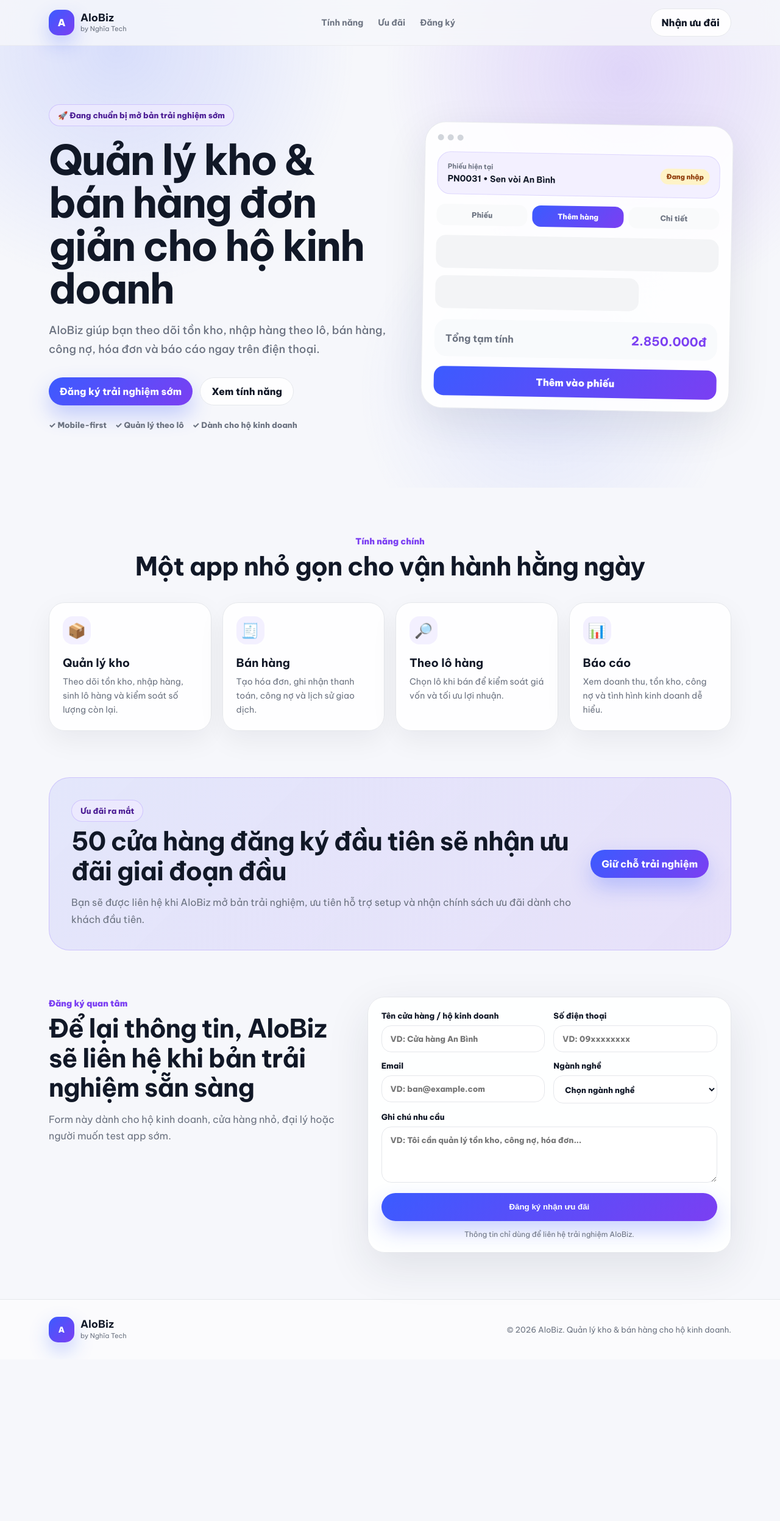
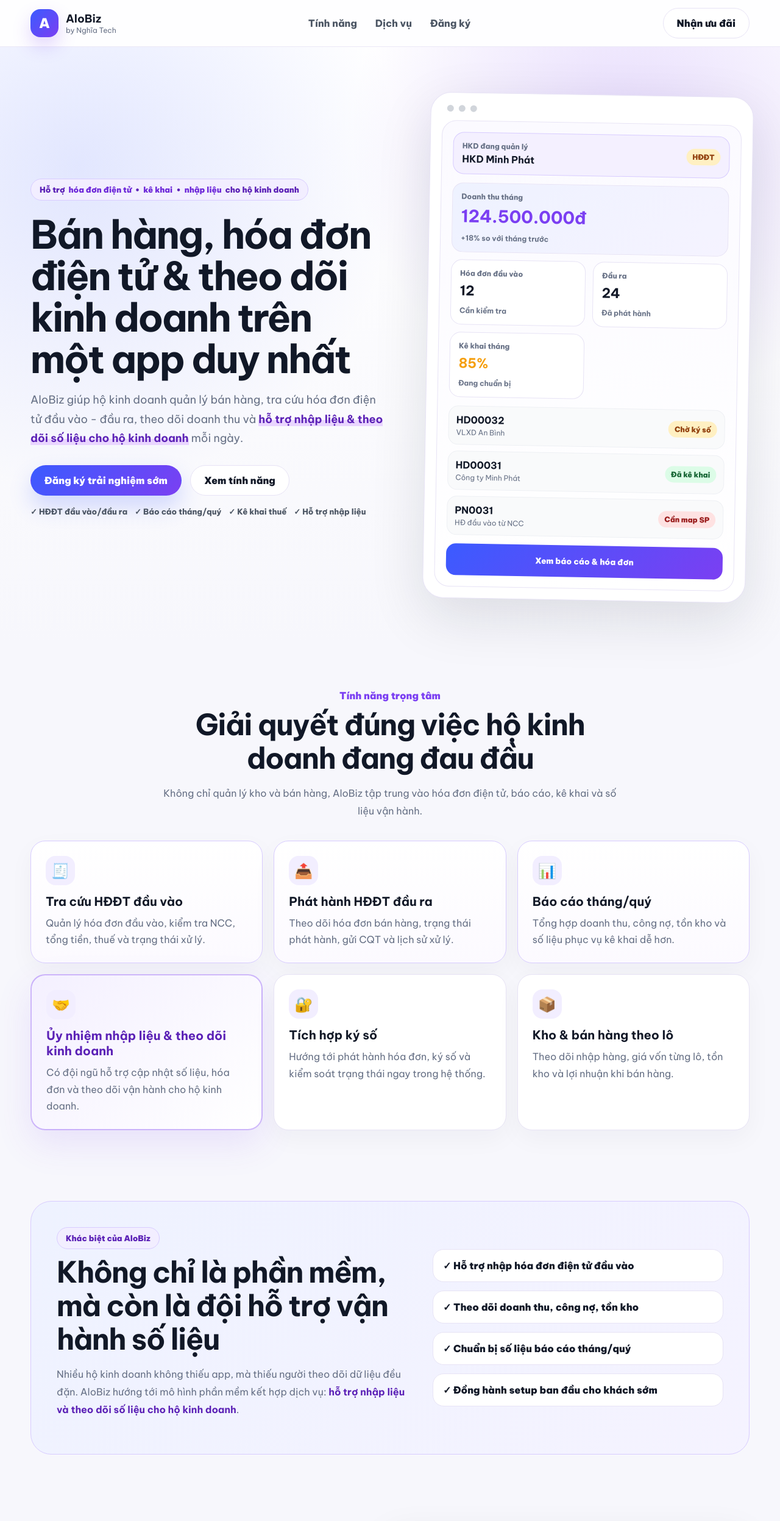
Before and after one commit to Nghiaht90/alobiz-landingpage, a website: page index.html in a window 1280 px wide. Shown: the top 2495 px of the page at 61% size. Before the commit the page ends 2230 px from the top, so only its background shows below. Drawn offline with nearby package versions, Linux system fonts and the light colour scheme.

Commit message:
Add files via upload

```diff
--- a/index.html
+++ b/index.html
@@ -1,178 +1,215 @@
 <!doctype html>
 <html lang="vi">
 <head>
-  <meta charset="utf-8" />
-  <meta name="viewport" content="width=device-width, initial-scale=1" />
-  <title>AloBiz - Quản lý kho & bán hàng</title>
-  <meta name="description" content="AloBiz giúp hộ kinh doanh quản lý kho, bán hàng, công nợ, hóa đơn và báo cáo ngay trên điện thoại." />
-  <meta property="og:title" content="AloBiz - Quản lý kho & bán hàng" />
-  <meta property="og:description" content="Đăng ký trải nghiệm sớm AloBiz và nhận ưu đãi khi app ra mắt." />
-  <meta property="og:type" content="website" />
-  <meta property="og:url" content="https://alobiz.vn" />
-  <meta name="theme-color" content="#3B5BFF" />
+  <meta charset="UTF-8" />
+  <meta name="viewport" content="width=device-width, initial-scale=1.0" />
+  <title>AloBiz - Hóa đơn điện tử, kê khai & quản lý kinh doanh</title>
+  <meta name="description" content="AloBiz hỗ trợ hộ kinh doanh quản lý bán hàng, hóa đơn điện tử đầu vào - đầu ra, báo cáo doanh thu, kê khai và nhập liệu." />
   <link rel="preconnect" href="https://fonts.googleapis.com">
   <link rel="preconnect" href="https://fonts.gstatic.com" crossorigin>
   <link href="https://fonts.googleapis.com/css2?family=Be+Vietnam+Pro:wght@400;500;600;700;800;900&display=swap" rel="stylesheet">
-  <link rel="stylesheet" href="./styles.css" />
+  <link rel="stylesheet" href="styles.css" />
 </head>
 <body>
-  <div class="nen-anh-sang"></div>
-
-  <header class="header">
-    <nav class="nav khung-rong">
-      <a class="logo" href="#top" aria-label="AloBiz trang chủ">
-        <span class="logo-icon">A</span>
-        <span>
+  <header class="site-header">
+    <div class="container header-inner">
+      <a class="brand" href="#top" aria-label="AloBiz">
+        <div class="brand-icon">A</div>
+        <div>
           <strong>AloBiz</strong>
-          <small>by Nghĩa Tech</small>
-        </span>
+          <span>by Nghĩa Tech</span>
+        </div>
       </a>
-      <div class="nav-links">
+      <nav class="nav-links" aria-label="Điều hướng chính">
         <a href="#tinh-nang">Tính năng</a>
-        <a href="#uu-dai">Ưu đãi</a>
+        <a href="#dich-vu">Dịch vụ</a>
         <a href="#dang-ky">Đăng ký</a>
+      </nav>
+      <a class="btn btn-light" href="#dang-ky">Nhận ưu đãi</a>
     </div>
-      <a class="nut nut-phu an-mobile" href="#dang-ky">Nhận ưu đãi</a>
-    </nav>
   </header>
 
   <main id="top">
-    <section class="hero khung-rong">
-      <div class="hero-text">
-        <div class="badge">🚀 Đang chuẩn bị mở bản trải nghiệm sớm</div>
-        <h1>Quản lý kho & bán hàng đơn giản cho hộ kinh doanh</h1>
-        <p class="mo-ta">
-          AloBiz giúp bạn theo dõi tồn kho, nhập hàng theo lô, bán hàng, công nợ,
-          hóa đơn và báo cáo ngay trên điện thoại.
+    <section class="hero">
+      <div class="container hero-grid">
+        <div class="hero-copy">
+          <div class="eyebrow">Hỗ trợ <span>hóa đơn điện tử</span> • <span>kê khai</span> • <span>nhập liệu</span> cho hộ kinh doanh</div>
+          <h1>Bán hàng, hóa đơn điện tử & theo dõi kinh doanh trên một app duy nhất</h1>
+          <p class="hero-subtitle">
+            AloBiz giúp hộ kinh doanh quản lý bán hàng, tra cứu hóa đơn điện tử đầu vào - đầu ra, theo dõi doanh thu và <strong>hỗ trợ nhập liệu & theo dõi số liệu cho hộ kinh doanh</strong> mỗi ngày.
           </p>
           <div class="hero-actions">
-          <a class="nut nut-chinh" href="#dang-ky">Đăng ký trải nghiệm sớm</a>
-          <a class="nut nut-phu" href="#tinh-nang">Xem tính năng</a>
+            <a class="btn btn-primary" href="#dang-ky">Đăng ký trải nghiệm sớm</a>
+            <a class="btn btn-outline" href="#tinh-nang">Xem tính năng</a>
           </div>
-        <div class="trust-row">
-          <span>✓ Mobile-first</span>
-          <span>✓ Quản lý theo lô</span>
-          <span>✓ Dành cho hộ kinh doanh</span>
+          <div class="hero-checks">
+            <span>✓ HĐĐT đầu vào/đầu ra</span>
+            <span>✓ Báo cáo tháng/quý</span>
+            <span>✓ Kê khai thuế</span>
+            <span>✓ Hỗ trợ nhập liệu</span>
           </div>
         </div>
 
-      <div class="mockup-card" aria-label="Mô phỏng giao diện AloBiz">
-        <div class="mockup-top">
+        <div class="phone-card" aria-label="Màn hình demo AloBiz">
+          <div class="phone-top">
             <span></span><span></span><span></span>
           </div>
-        <div class="mockup-header">
+          <div class="app-panel">
+            <div class="app-header-row">
               <div>
-            <small>Phiếu hiện tại</small>
-            <strong>PN0031 • Sen vòi An Bình</strong>
+                <small>HKD đang quản lý</small>
+                <strong>HKD Minh Phát</strong>
               </div>
-          <span class="tag">Đang nhập</span>
+              <span class="status-pill">HĐĐT</span>
             </div>
-        <div class="mockup-tabs">
-          <span>Phiếu</span><span class="active">Thêm hàng</span><span>Chi tiết</span>
+            <div class="metric-grid">
+              <div class="metric-card primary">
+                <small>Doanh thu tháng</small>
+                <strong>124.500.000đ</strong>
+                <span>+18% so với tháng trước</span>
               </div>
-        <div class="field"></div>
-        <div class="field short"></div>
-        <div class="summary">
-          <span>Tổng tạm tính</span>
-          <strong>2.850.000đ</strong>
+              <div class="metric-card">
+                <small>Hóa đơn đầu vào</small>
+                <strong>12</strong>
+                <span>Cần kiểm tra</span>
               </div>
-        <div class="mockup-button">Thêm vào phiếu</div>
+              <div class="metric-card">
+                <small>Đầu ra</small>
+                <strong>24</strong>
+                <span>Đã phát hành</span>
+              </div>
+              <div class="metric-card warning">
+                <small>Kê khai tháng</small>
+                <strong>85%</strong>
+                <span>Đang chuẩn bị</span>
+              </div>
+            </div>
+            <div class="invoice-list">
+              <div class="invoice-row">
+                <div><b>HD00032</b><span>VLXD An Bình</span></div>
+                <em>Chờ ký số</em>
+              </div>
+              <div class="invoice-row">
+                <div><b>HD00031</b><span>Công ty Minh Phát</span></div>
+                <em class="done">Đã kê khai</em>
+              </div>
+              <div class="invoice-row">
+                <div><b>PN0031</b><span>HĐ đầu vào từ NCC</span></div>
+                <em class="check">Cần map SP</em>
+              </div>
+            </div>
+            <button class="mock-button">Xem báo cáo & hóa đơn</button>
+          </div>
+        </div>
       </div>
     </section>
 
-    <section id="tinh-nang" class="khung-rong section">
+    <section id="tinh-nang" class="section">
+      <div class="container">
         <div class="section-title">
-        <span>Tính năng chính</span>
-        <h2>Một app nhỏ gọn cho vận hành hằng ngày</h2>
+          <span>Tính năng trọng tâm</span>
+          <h2>Giải quyết đúng việc hộ kinh doanh đang đau đầu</h2>
+          <p>Không chỉ quản lý kho và bán hàng, AloBiz tập trung vào hóa đơn điện tử, báo cáo, kê khai và số liệu vận hành.</p>
         </div>
-      <div class="grid-4">
-        <article class="feature-card">
-          <div class="icon">📦</div>
-          <h3>Quản lý kho</h3>
-          <p>Theo dõi tồn kho, nhập hàng, sinh lô hàng và kiểm soát số lượng còn lại.</p>
+        <div class="features-grid">
+          <article class="feature-card highlight-soft">
+            <div class="feature-icon">🧾</div>
+            <h3>Tra cứu HĐĐT đầu vào</h3>
+            <p>Quản lý hóa đơn đầu vào, kiểm tra NCC, tổng tiền, thuế và trạng thái xử lý.</p>
+          </article>
+          <article class="feature-card highlight-soft">
+            <div class="feature-icon">📤</div>
+            <h3>Phát hành HĐĐT đầu ra</h3>
+            <p>Theo dõi hóa đơn bán hàng, trạng thái phát hành, gửi CQT và lịch sử xử lý.</p>
+          </article>
+          <article class="feature-card highlight-soft">
+            <div class="feature-icon">📊</div>
+            <h3>Báo cáo tháng/quý</h3>
+            <p>Tổng hợp doanh thu, công nợ, tồn kho và số liệu phục vụ kê khai dễ hơn.</p>
+          </article>
+          <article class="feature-card highlight-strong">
+            <div class="feature-icon">🤝</div>
+            <h3>Ủy nhiệm nhập liệu & theo dõi kinh doanh</h3>
+            <p>Có đội ngũ hỗ trợ cập nhật số liệu, hóa đơn và theo dõi vận hành cho hộ kinh doanh.</p>
           </article>
           <article class="feature-card">
-          <div class="icon">🧾</div>
-          <h3>Bán hàng</h3>
-          <p>Tạo hóa đơn, ghi nhận thanh toán, công nợ và lịch sử giao dịch.</p>
+            <div class="feature-icon">🔐</div>
+            <h3>Tích hợp ký số</h3>
+            <p>Hướng tới phát hành hóa đơn, ký số và kiểm soát trạng thái ngay trong hệ thống.</p>
           </article>
           <article class="feature-card">
-          <div class="icon">🔎</div>
-          <h3>Theo lô hàng</h3>
-          <p>Chọn lô khi bán để kiểm soát giá vốn và tối ưu lợi nhuận.</p>
+            <div class="feature-icon">📦</div>
+            <h3>Kho & bán hàng theo lô</h3>
+            <p>Theo dõi nhập hàng, giá vốn từng lô, tồn kho và lợi nhuận khi bán hàng.</p>
           </article>
-        <article class="feature-card">
-          <div class="icon">📊</div>
-          <h3>Báo cáo</h3>
-          <p>Xem doanh thu, tồn kho, công nợ và tình hình kinh doanh dễ hiểu.</p>
-        </article>
+        </div>
       </div>
     </section>
 
-    <section id="uu-dai" class="khung-rong section offer">
+    <section id="dich-vu" class="section service-section">
+      <div class="container service-box">
         <div>
-        <span class="badge">Ưu đãi ra mắt</span>
-        <h2>50 cửa hàng đăng ký đầu tiên sẽ nhận ưu đãi giai đoạn đầu</h2>
+          <span class="tag">Khác biệt của AloBiz</span>
+          <h2>Không chỉ là phần mềm, mà còn là đội hỗ trợ vận hành số liệu</h2>
           <p>
-          Bạn sẽ được liên hệ khi AloBiz mở bản trải nghiệm, ưu tiên hỗ trợ setup
-          và nhận chính sách ưu đãi dành cho khách đầu tiên.
+            Nhiều hộ kinh doanh không thiếu app, mà thiếu người theo dõi dữ liệu đều đặn. AloBiz hướng tới mô hình phần mềm kết hợp dịch vụ: <strong>hỗ trợ nhập liệu và theo dõi số liệu cho hộ kinh doanh</strong>.
           </p>
         </div>
-      <a class="nut nut-chinh" href="#dang-ky">Giữ chỗ trải nghiệm</a>
+        <ul class="service-list">
+          <li>✓ Hỗ trợ nhập hóa đơn điện tử đầu vào</li>
+          <li>✓ Theo dõi doanh thu, công nợ, tồn kho</li>
+          <li>✓ Chuẩn bị số liệu báo cáo tháng/quý</li>
+          <li>✓ Đồng hành setup ban đầu cho khách sớm</li>
+        </ul>
+      </div>
     </section>
 
-    <section id="dang-ky" class="khung-rong section form-section">
-      <div class="form-intro">
-        <span>Đăng ký quan tâm</span>
-        <h2>Để lại thông tin, AloBiz sẽ liên hệ khi bản trải nghiệm sẵn sàng</h2>
-        <p>Form này dành cho hộ kinh doanh, cửa hàng nhỏ, đại lý hoặc người muốn test app sớm.</p>
+    <section id="dang-ky" class="section form-section">
+      <div class="container form-grid">
+        <div class="form-copy">
+          <span class="tag">Ưu đãi ra mắt</span>
+          <h2>50 hộ kinh doanh đầu tiên được ưu tiên hỗ trợ nhập liệu & setup ban đầu</h2>
+          <p>
+            Đăng ký trước để nhận ưu đãi khi AloBiz mở bản trải nghiệm. Phù hợp cho tạp hóa, shop nhỏ, đại lý, kho vật tư và hộ kinh doanh chưa có kế toán riêng.
+          </p>
         </div>
-
-      <form class="lead-form" id="leadForm">
-        <label>
-          Tên cửa hàng / hộ kinh doanh
-          <input name="ten_cua_hang" type="text" placeholder="VD: Cửa hàng An Bình" required />
+        <form id="leadForm" class="lead-form">
+          <label>Tên cửa hàng / hộ kinh doanh
+            <input name="ten_cua_hang" type="text" placeholder="VD: Tạp hóa Minh Phát" required />
           </label>
-        <label>
-          Số điện thoại
+          <label>Số điện thoại
             <input name="so_dien_thoai" type="tel" placeholder="VD: 09xxxxxxxx" required />
           </label>
-        <label>
-          Email
-          <input name="email" type="email" placeholder="VD: ban@example.com" />
+          <label>Email
+            <input name="email" type="email" placeholder="email của bạn (không bắt buộc)" />
           </label>
-        <label>
-          Ngành nghề
-          <select name="nganh_nghe" required>
-            <option value="">Chọn ngành nghề</option>
-            <option>Tạp hóa / bán lẻ</option>
-            <option>Vật tư / kim khí</option>
-            <option>Thiết bị vệ sinh</option>
-            <option>Thời trang / phụ kiện</option>
-            <option>Khác</option>
+          <label>Ngành nghề
+            <input name="nganh_nghe" type="text" placeholder="VD: tạp hóa, vật liệu, phụ kiện..." />
+          </label>
+          <label>Nhu cầu quan tâm nhất
+            <select name="nhu_cau">
+              <option value="ho_tro_nhap_lieu">Hỗ trợ nhập liệu & theo dõi số liệu</option>
+              <option value="hoa_don_dien_tu">Hóa đơn điện tử đầu vào / đầu ra</option>
+              <option value="ke_khai_thue">Báo cáo & kê khai thuế</option>
+              <option value="quan_ly_kho_ban_hang">Quản lý kho & bán hàng</option>
+              <option value="tich_hop_ky_so">Tích hợp ký số</option>
             </select>
           </label>
-        <label class="full">
-          Ghi chú nhu cầu
-          <textarea name="ghi_chu" rows="4" placeholder="VD: Tôi cần quản lý tồn kho, công nợ, hóa đơn..."></textarea>
-        </label>
-        <button class="nut nut-chinh full" type="submit">Đăng ký nhận ưu đãi</button>
-        <p class="form-note">Thông tin chỉ dùng để liên hệ trải nghiệm AloBiz.</p>
+          <button class="btn btn-primary form-submit" type="submit">Đăng ký nhận ưu đãi</button>
+          <p id="formMessage" class="form-message" role="status"></p>
         </form>
+      </div>
     </section>
   </main>
 
   <footer class="footer">
-    <div class="khung-rong footer-inner">
-      <div class="logo">
-        <span class="logo-icon">A</span>
-        <span><strong>AloBiz</strong><small>by Nghĩa Tech</small></span>
-      </div>
-      <p>© <span id="namHienTai"></span> AloBiz. Quản lý kho & bán hàng cho hộ kinh doanh.</p>
+    <div class="container footer-inner">
+      <strong>AloBiz</strong>
+      <span>Quản lý kho, bán hàng, hóa đơn điện tử & số liệu kinh doanh — by Nghĩa Tech</span>
     </div>
   </footer>
 
-  <div class="toast" id="toast" role="status" aria-live="polite"></div>
-  <script src="./script.js"></script>
+  <script src="https://cdn.jsdelivr.net/npm/@supabase/supabase-js@2"></script>
+  <script src="script.js"></script>
 </body>
 </html>
--- a/script.js
+++ b/script.js
@@ -1,91 +1,53 @@
-// ===== BAT DAU CAU HINH FORM =====
-// Cach 1: De trong neu chua cau hinh DB, form van hien thong bao thanh cong demo.
-// Cach 2: Neu muon luu vao Supabase, dien SUPABASE_URL va SUPABASE_ANON_KEY ben duoi.
-const SUPABASE_URL = '';
-const SUPABASE_ANON_KEY = '';
-const BANG_LEAD = 'landing_leads';
-// ===== KET THUC CAU HINH FORM =====
+// ===== BAT DAU CAU HINH SUPABASE =====
+// Sau khi tạo project Supabase, thay 2 giá trị bên dưới.
+const SUPABASE_URL = 'DIEN_SUPABASE_URL_CUA_BAN';
+const SUPABASE_ANON_KEY = 'DIEN_SUPABASE_ANON_KEY_CUA_BAN';
+// ===== KET THUC CAU HINH SUPABASE =====
 
-// ===== BAT DAU HAM hienThongBao =====
-function hienThongBao(noidung, loai = 'thanhcong') {
-  const toast = document.getElementById('toast');
-  toast.textContent = noidung;
-  toast.className = `toast hien ${loai === 'loi' ? 'loi' : ''}`;
-  window.clearTimeout(window.__alobizToastTimer);
-  window.__alobizToastTimer = window.setTimeout(() => {
-    toast.className = 'toast';
-  }, 3200);
+// ===== BAT DAU HAM khoiTaoFormLead =====
+const form = document.getElementById('leadForm');
+const formMessage = document.getElementById('formMessage');
+
+function hienThongBao(noidung, loi = false) {
+  formMessage.textContent = noidung;
+  formMessage.style.color = loi ? '#DC2626' : '#5B21B6';
 }
-// ===== KET THUC HAM hienThongBao =====
 
-// ===== BAT DAU HAM layDuLieuForm =====
-function layDuLieuForm(form) {
+form?.addEventListener('submit', async (event) => {
+  event.preventDefault();
+
   const data = new FormData(form);
-  return {
-    ten_cua_hang: (data.get('ten_cua_hang') || '').trim(),
-    so_dien_thoai: (data.get('so_dien_thoai') || '').trim(),
-    email: (data.get('email') || '').trim(),
-    nganh_nghe: (data.get('nganh_nghe') || '').trim(),
-    ghi_chu: (data.get('ghi_chu') || '').trim(),
+  const lead = {
+    ten_cua_hang: data.get('ten_cua_hang')?.toString().trim(),
+    so_dien_thoai: data.get('so_dien_thoai')?.toString().trim(),
+    email: data.get('email')?.toString().trim() || null,
+    nganh_nghe: data.get('nganh_nghe')?.toString().trim() || null,
+    nhu_cau: data.get('nhu_cau')?.toString().trim() || 'ho_tro_nhap_lieu',
     nguon: 'alobiz.vn',
+    trang_thai: 'moi_dang_ky',
   };
-}
-// ===== KET THUC HAM layDuLieuForm =====
 
-// ===== BAT DAU HAM guiLeadSupabase =====
-async function guiLeadSupabase(lead) {
-  if (!SUPABASE_URL || !SUPABASE_ANON_KEY) {
-    console.info('Demo lead:', lead);
-    return { demo: true };
+  if (!lead.ten_cua_hang || !lead.so_dien_thoai) {
+    hienThongBao('Vui lòng nhập tên cửa hàng và số điện thoại.', true);
+    return;
   }
 
-  const response = await fetch(`${SUPABASE_URL}/rest/v1/${BANG_LEAD}`, {
-    method: 'POST',
-    headers: {
-      'Content-Type': 'application/json',
-      'apikey': SUPABASE_ANON_KEY,
-      'Authorization': `Bearer ${SUPABASE_ANON_KEY}`,
-      'Prefer': 'return=minimal',
-    },
-    body: JSON.stringify(lead),
-  });
-
-  if (!response.ok) {
-    const text = await response.text();
-    throw new Error(text || 'Không gửi được thông tin');
+  if (SUPABASE_URL.includes('DIEN_') || SUPABASE_ANON_KEY.includes('DIEN_')) {
+    hienThongBao('Form đã sẵn sàng. Bạn cần điền SUPABASE_URL và SUPABASE_ANON_KEY trong script.js để lưu lead thật.', true);
+    return;
   }
 
-  return { ok: true };
-}
-// ===== KET THUC HAM guiLeadSupabase =====
+  try {
+    const supabase = window.supabase.createClient(SUPABASE_URL, SUPABASE_ANON_KEY);
+    const { error } = await supabase.from('landing_leads').insert([lead]);
 
-// ===== BAT DAU HAM khoiTaoLandingPage =====
-function khoiTaoLandingPage() {
-  document.getElementById('namHienTai').textContent = new Date().getFullYear();
+    if (error) throw error;
 
-  const form = document.getElementById('leadForm');
-  form.addEventListener('submit', async (event) => {
-    event.preventDefault();
-
-    const button = form.querySelector('button[type="submit"]');
-    const textCu = button.textContent;
-    button.disabled = true;
-    button.textContent = 'Đang gửi...';
-
-    try {
-      const lead = layDuLieuForm(form);
-      await guiLeadSupabase(lead);
-      hienThongBao('Đã ghi nhận thông tin. AloBiz sẽ liên hệ bạn khi bản trải nghiệm sẵn sàng.');
-      form.reset();
-    } catch (error) {
-      console.error(error);
-      hienThongBao('Gửi thông tin chưa thành công. Vui lòng thử lại sau.', 'loi');
-    } finally {
-      button.disabled = false;
-      button.textContent = textCu;
-    }
-  });
-}
-// ===== KET THUC HAM khoiTaoLandingPage =====
-
-khoiTaoLandingPage();
+    form.reset();
+    hienThongBao('Đăng ký thành công. AloBiz sẽ liên hệ bạn sớm!');
+  } catch (error) {
+    console.error(error);
+    hienThongBao('Chưa gửi được thông tin. Vui lòng thử lại hoặc liên hệ trực tiếp.', true);
+  }
+});
+// ===== KET THUC HAM khoiTaoFormLead =====
```
Also changed, not shown: README.md, styles.css, 1 other file. Lines whose indentation alone changed are shown as unchanged.
